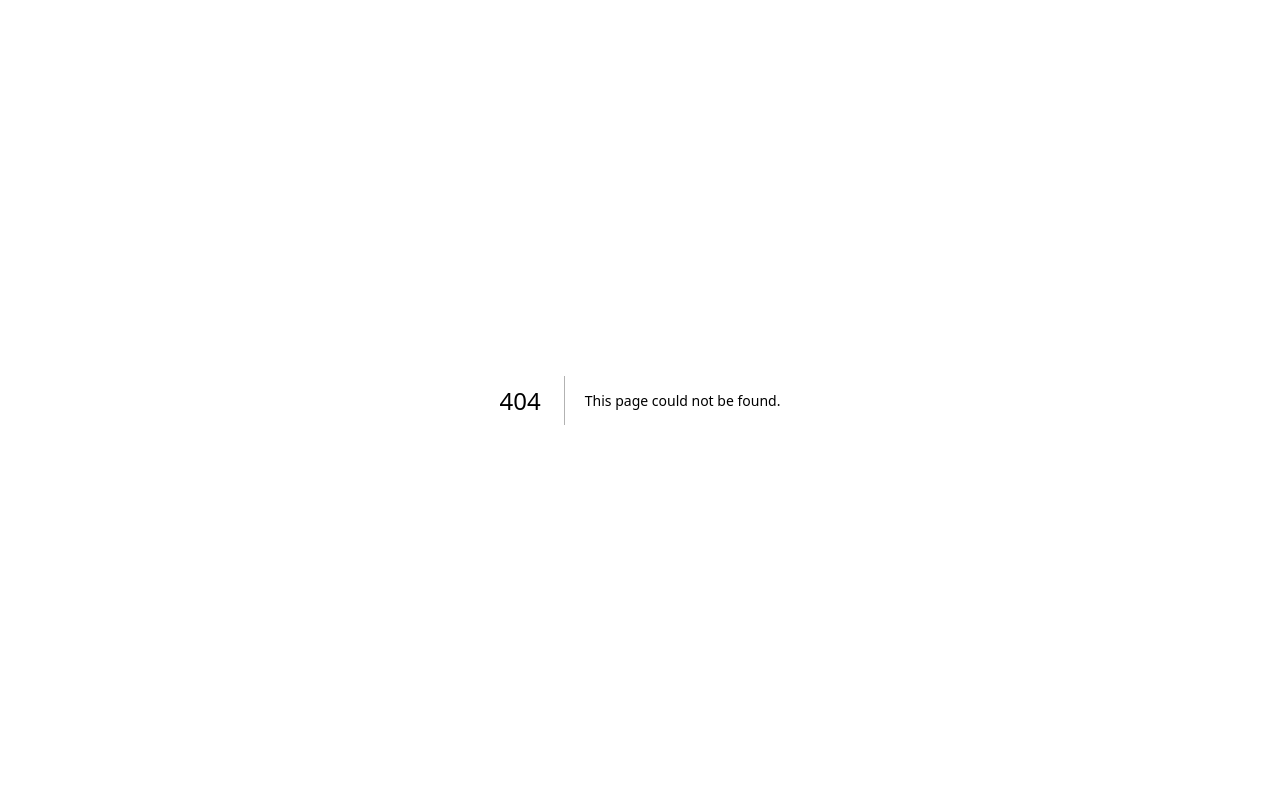
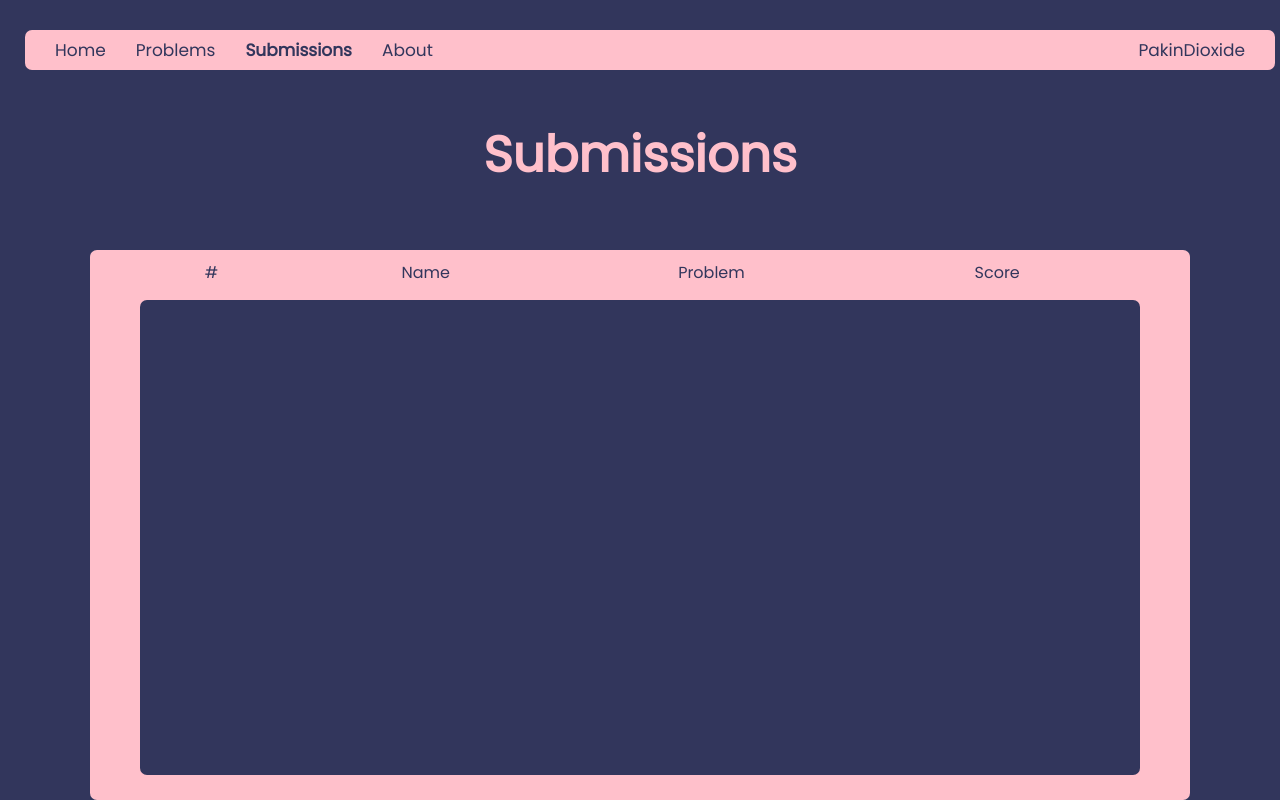
Before and after one commit to grader71/grader71, a Next.js app: page /submissions in a window 1280 px wide. Before the commit this address had no page. Built offline with nearby package versions, Linux system fonts and the light colour scheme.

Commit message:
Added submissions tab

```diff
--- a/src/app/problems/ProblemList.tsx
+++ b/src/app/problems/ProblemList.tsx
@@ -35,7 +35,7 @@ function ProblemList() {
         {
           name: "Kidney Stones",
           id: "kidney_stones",
-          level: "camp1",
+          level: "camp2",
           score: 0
         },
         {
--- /dev/null
+++ b/src/app/submissions/page.tsx
@@ -0,0 +1,25 @@
+import React from 'react'
+import Header from '@/components/header'
+import '@/styles/global.css'
+import '@/styles/submissions.css'
+
+const Submissions = () => {
+    return (
+        <div className='width_normal'>
+            <Header selected = "Submissions" username = "PakinDioxide"/>
+            <p className='topic'>Submissions</p>
+            <div className='submissions_box'>
+                <div className='submissions_table_head'>
+                    <p style={{flex:'1'}}>#</p>
+                    <p style={{flex:'2'}}>Name</p>
+                    <p style={{flex:'2'}}>Problem</p>
+                    <p style={{flex:'2'}}>Score</p>
+                </div>
+                <div className='submissions_container'>
+                </div>
+            </div>
+        </div>
+    )
+}
+
+export default Submissions
--- a/src/styles/problems.css
+++ b/src/styles/problems.css
@@ -114,7 +114,7 @@
     margin-left: 50px;
     margin-right: 50px;
     width: 1000px;
-    height: 500px;
+    height: 495px;
     padding-top: 20px;
     border-radius: 7px;
     overflow: scroll;
--- /dev/null
+++ b/src/styles/submissions.css
@@ -0,0 +1,46 @@
+.submissions_box {
+    background-color: pink;
+    align-items: center;
+    position: absolute;
+    height: 100px;
+    top: 250px;
+    left: 50px;
+    right: 50px;
+    border-radius: 7px;
+    width: 1100px;
+    height: 550px;
+    margin-left: auto;
+    margin-right: auto;
+}
+
+.submissions_table_head {
+    width: 1000px;
+    justify-self: center;
+}
+
+.submissions_table_head > p {
+    color: #32365c;
+    margin: 0;
+    float: left;
+}
+
+.submissions_container {
+    background-color: #32365c;
+    position: absolute;
+    top: 50px;
+    bottom: 25px;
+    right: 50px;
+    left: 50px;
+    border-radius: 7px;
+    overflow: scroll;
+}
+
+.submissions_table_head {
+    position: absolute;
+    justify-content: center;
+    top: 10px;
+    bottom: 10px;
+    right: 10px;
+    left: 10px;
+    display: flex;
+}
```
